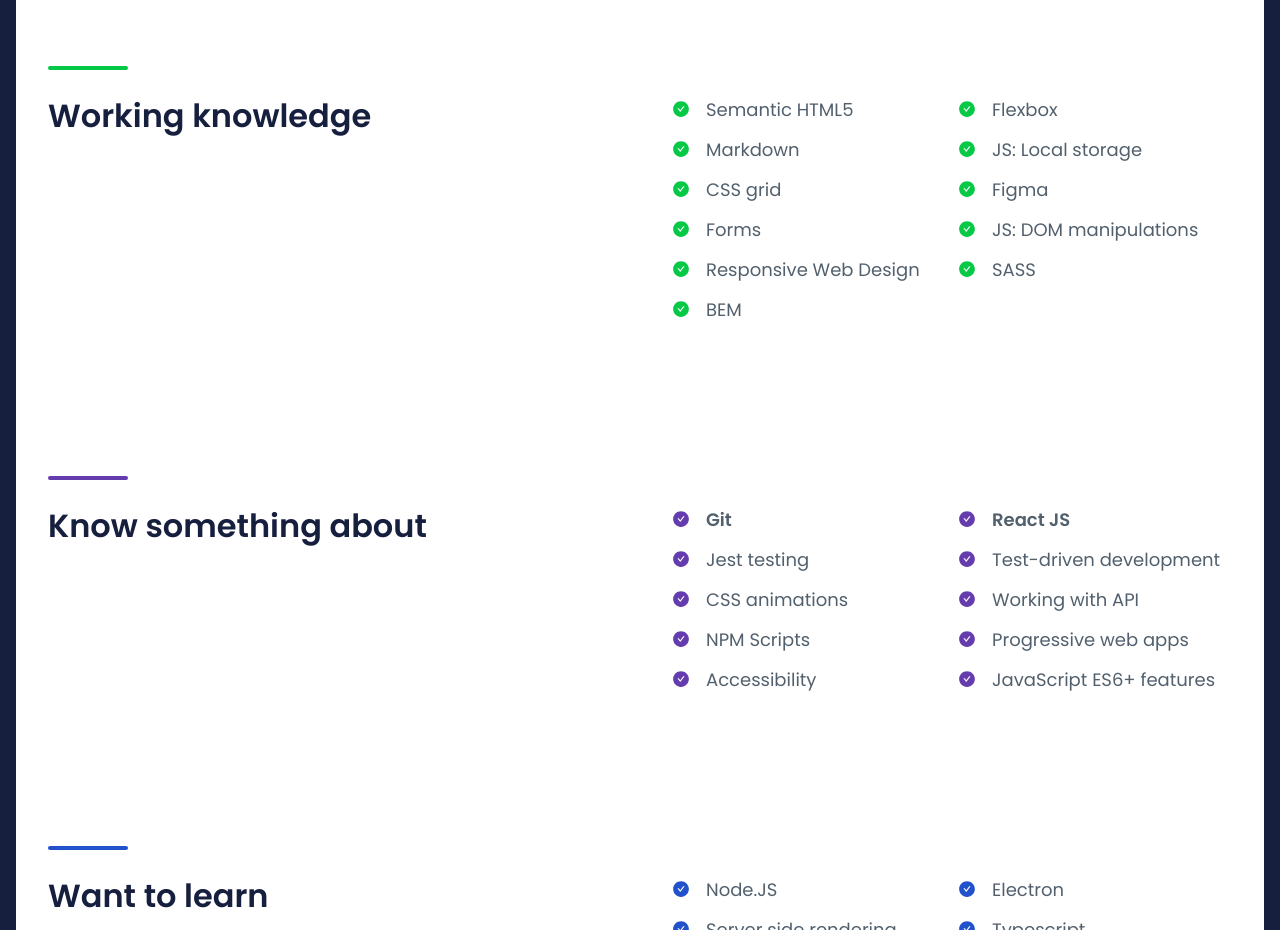
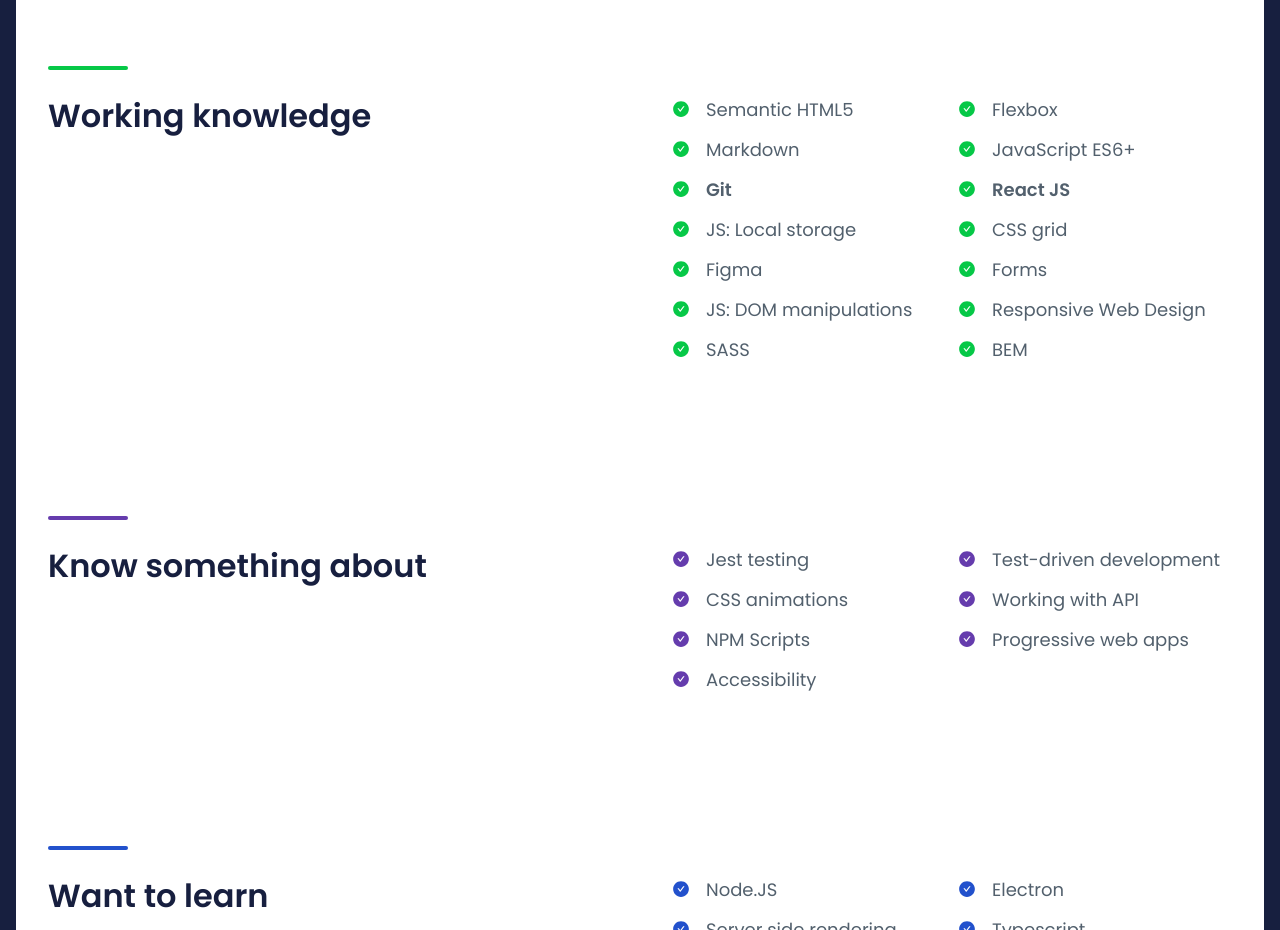
Before and after one commit to mrozrafal/mrozrafal.github.io, a website: page src/content/index.html in a window 1280 px wide. Shown: the part 900-1830 px from the top of the page. Drawn offline with nearby package versions, Linux system fonts and the light colour scheme; files that its build step writes are made by us from their sources; no server answers; files whose address does not match are found by name.

Commit message:
update information in skills section

```diff
--- a/src/content/index.html
+++ b/src/content/index.html
@@ -51,6 +51,9 @@
           <li class="working-konwledge__list--element">Semantic HTML5</li>
           <li class="working-konwledge__list--element">Flexbox</li>
           <li class="working-konwledge__list--element">Markdown</li>
+          <li class="working-konwledge__list--element">JavaScript ES6+</li>
+          <li class="working-konwledge__list--element"><b>Git</b></li>
+          <li class="working-konwledge__list--element"><b>React JS</b></li>
           <li class="working-konwledge__list--element">JS: Local storage</li>
           <li class="working-konwledge__list--element">CSS grid</li>
           <li class="working-konwledge__list--element">Figma</li>
@@ -59,13 +62,13 @@
           <li class="working-konwledge__list--element">Responsive Web Design</li>
           <li class="working-konwledge__list--element">SASS</li>
           <li class="working-konwledge__list--element">BEM</li>
+
         </ul>
       </section>
       <section class="know-something">
         <h3 class="know-something__header">Know something about</h3>
         <ul class="know-something__list">
-          <li class="know-something__list--element"><b>Git</b></li>
-          <li class="know-something__list--element"><b>React JS</b></li>
+
           <li class="know-something__list--element">Jest testing</li>
           <li class="know-something__list--element">Test-driven development</li>
           <li class="know-something__list--element">CSS animations</li>
@@ -73,7 +76,7 @@
           <li class="know-something__list--element">NPM Scripts</li>
           <li class="know-something__list--element">Progressive web apps</li>
           <li class="know-something__list--element">Accessibility</li>
-          <li class="know-something__list--element">JavaScript ES6+ features</li>
+
 
         </ul>
       </section>
```
